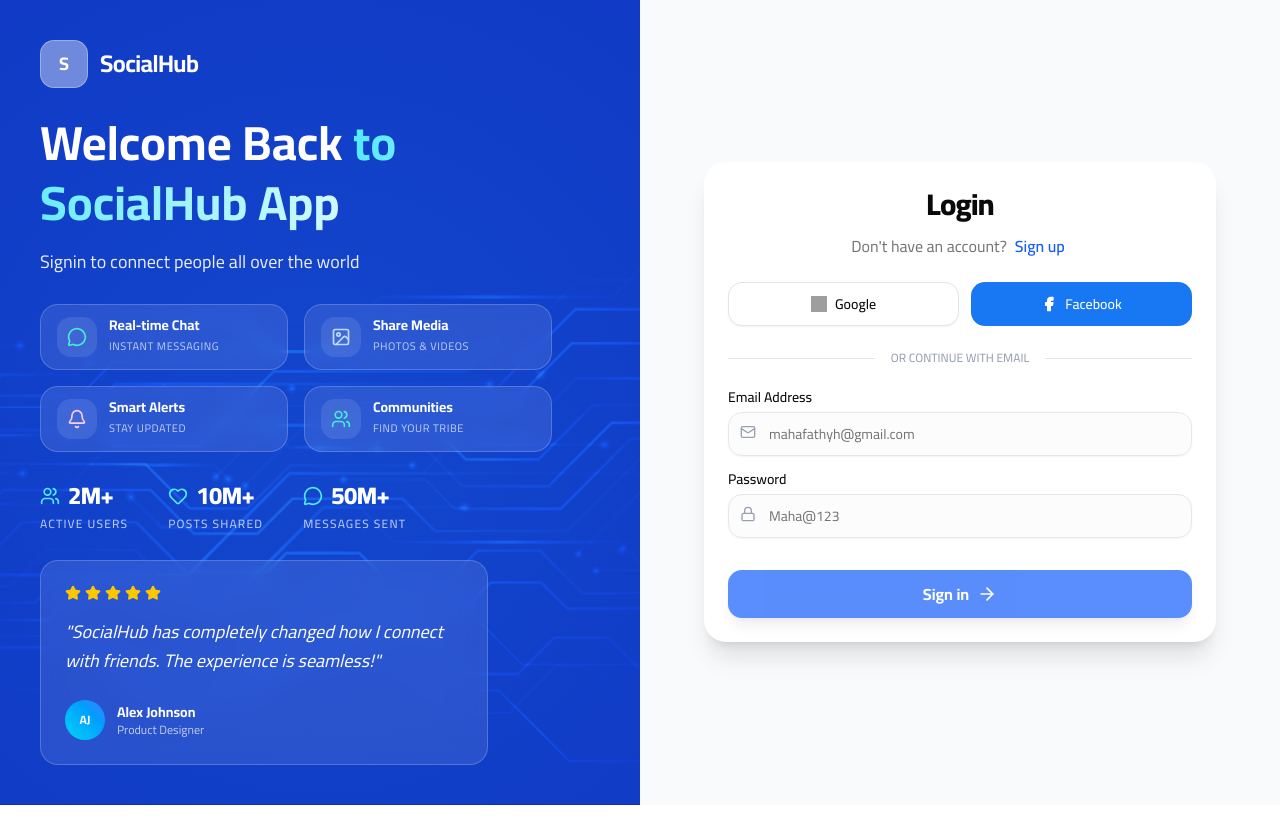
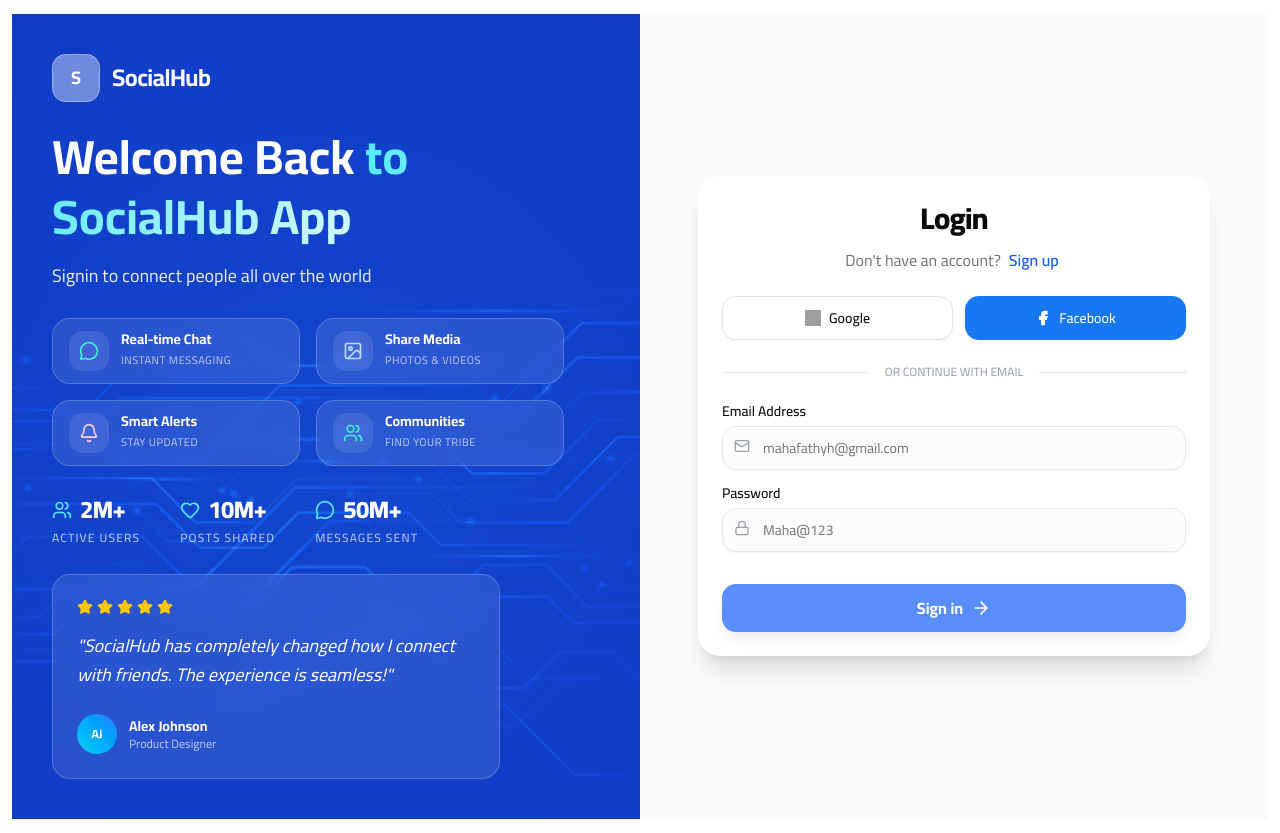
Before and after one commit to mahamfathy/social-media-app, a React (Vite) app: page /sign-in in a window 1280 px wide. Before the commit the page ends 805 px from the top, so only its background shows below. Built offline with nearby package versions, Linux system fonts and the light colour scheme; grey boxes are pictures that could not be loaded.

Commit message:
changes in layout ui

```diff
--- a/src/Components/Layout/MainLayout.tsx
+++ b/src/Components/Layout/MainLayout.tsx
@@ -8,10 +8,11 @@
   return (
     <>
       {token && <Navbar />}
-
-      <main>
-        <Outlet />
-      </main>
+      <div className="mx-auto max-w-7xl px-3 py-3.5">
+        <main className="min-w-0">
+          <Outlet />
+        </main>
+      </div>
 
       {token && <Footer />}
     </>
```
